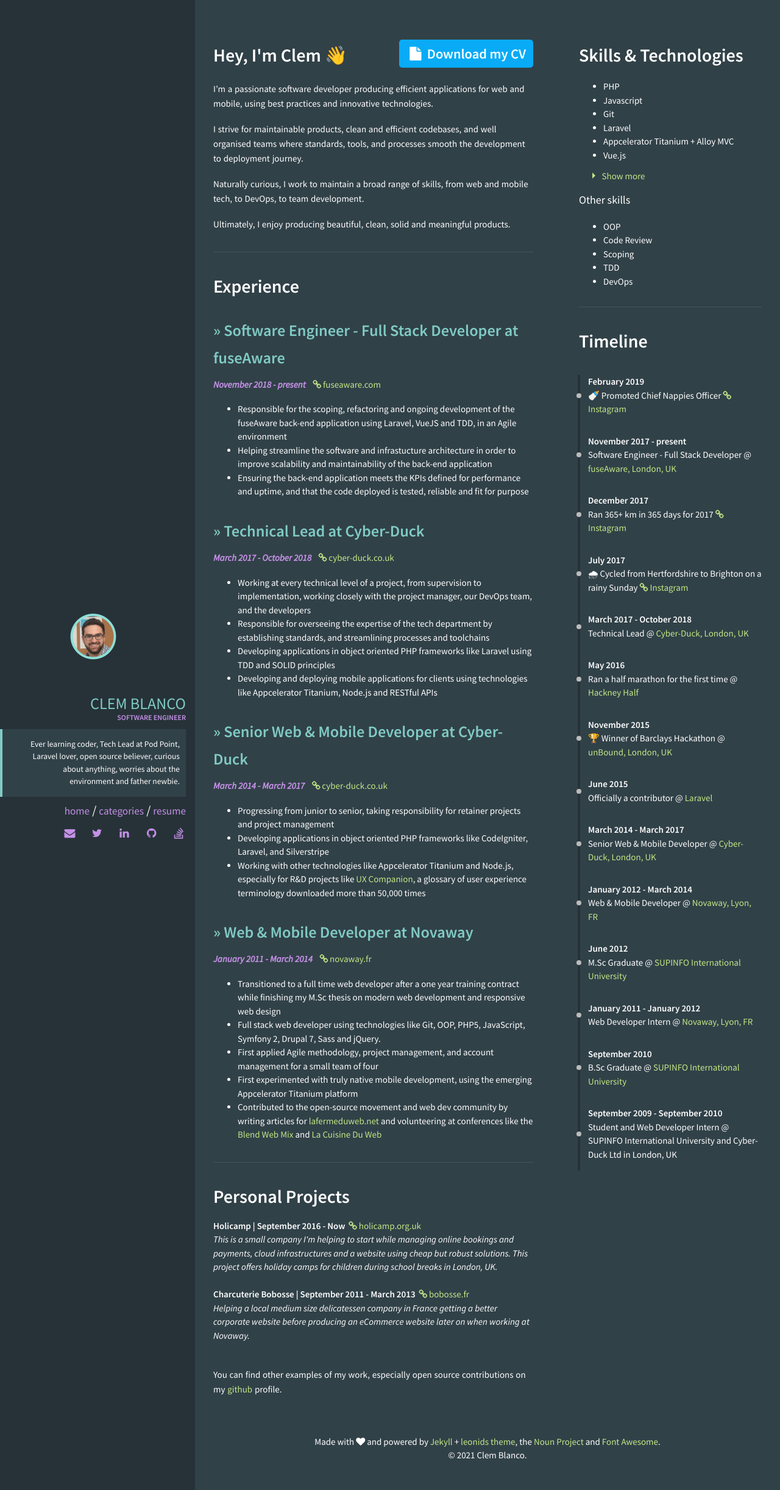
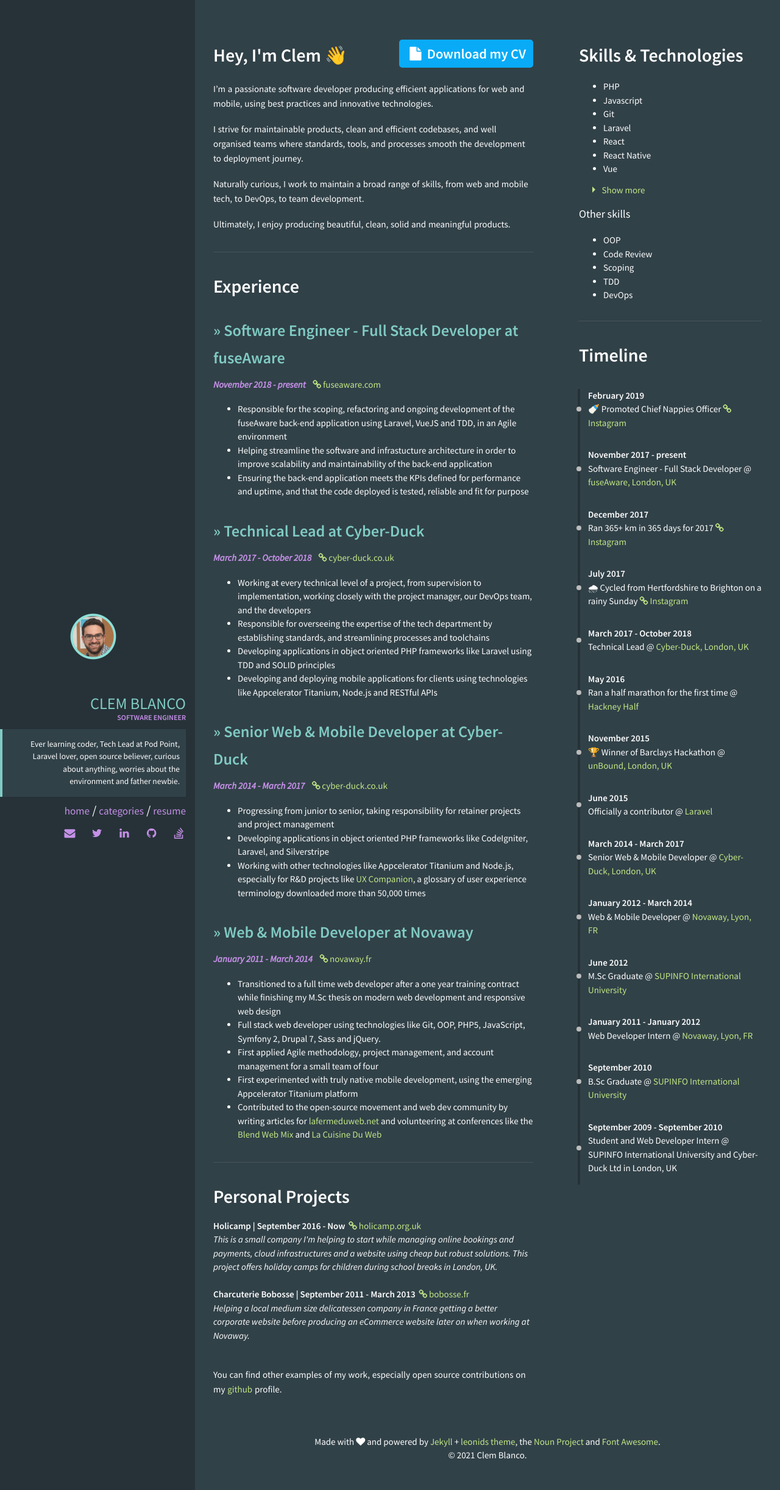
Before and after one commit to clemblanco/clemblanco.github.io, a Jekyll site: the page built from resume.html, in a window 1280 px wide. Shown: the whole page at 61% size. Built offline with Jekyll 4.4.1, drawn with Linux system fonts in a browser that asks for light colours.

Commit message:
Update skills.yml

```diff
--- a/_data/index/skills.yml
+++ b/_data/index/skills.yml
@@ -11,9 +11,11 @@ core: >
 
   - Laravel
 
-  - Appcelerator Titanium + Alloy MVC
+  - React
 
-  - Vue.js
+  - React Native
+
+  - Vue
 
 extended: >
   - AWS
@@ -21,6 +23,10 @@ extended: >
   - Backbone.js
 
   - CI/CD Pipelines
+
+  - Chef
+
+  - NodeJS Lambda - Serverless
 
   - deployphp/deployer
 
@@ -38,13 +44,17 @@ extended: >
 
   - MySQL
 
-  - Node.js
+  - NodeJS
 
   - PHPUnit
 
   - Push Notifications
 
   - Progressive Web Apps
+
+  - Queues
+
+  - Pub/Sub
 
   - Rackspace Cloud
 
@@ -60,7 +70,7 @@ extended: >
 
   - Vagrant
 
-  - Web APIs
+  - Web REST APIs
 
 skills: >
   - OOP
```
